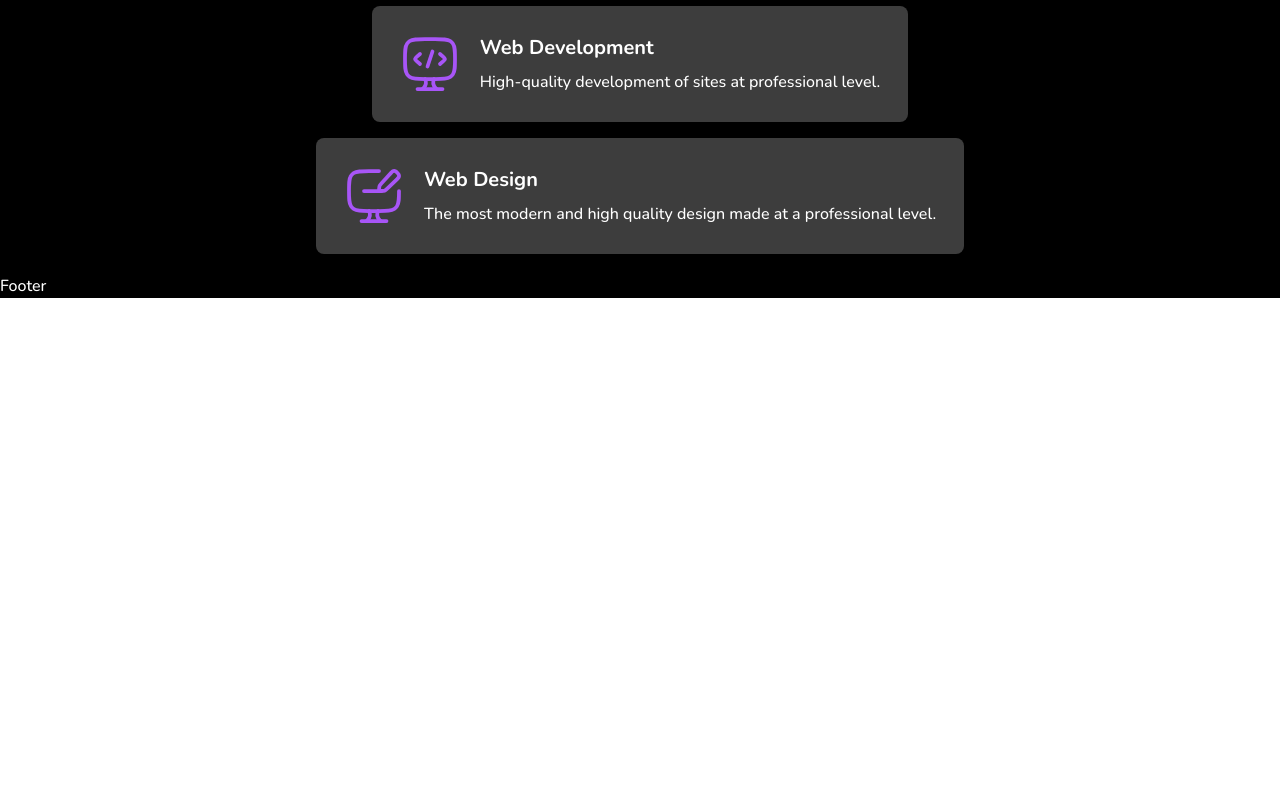
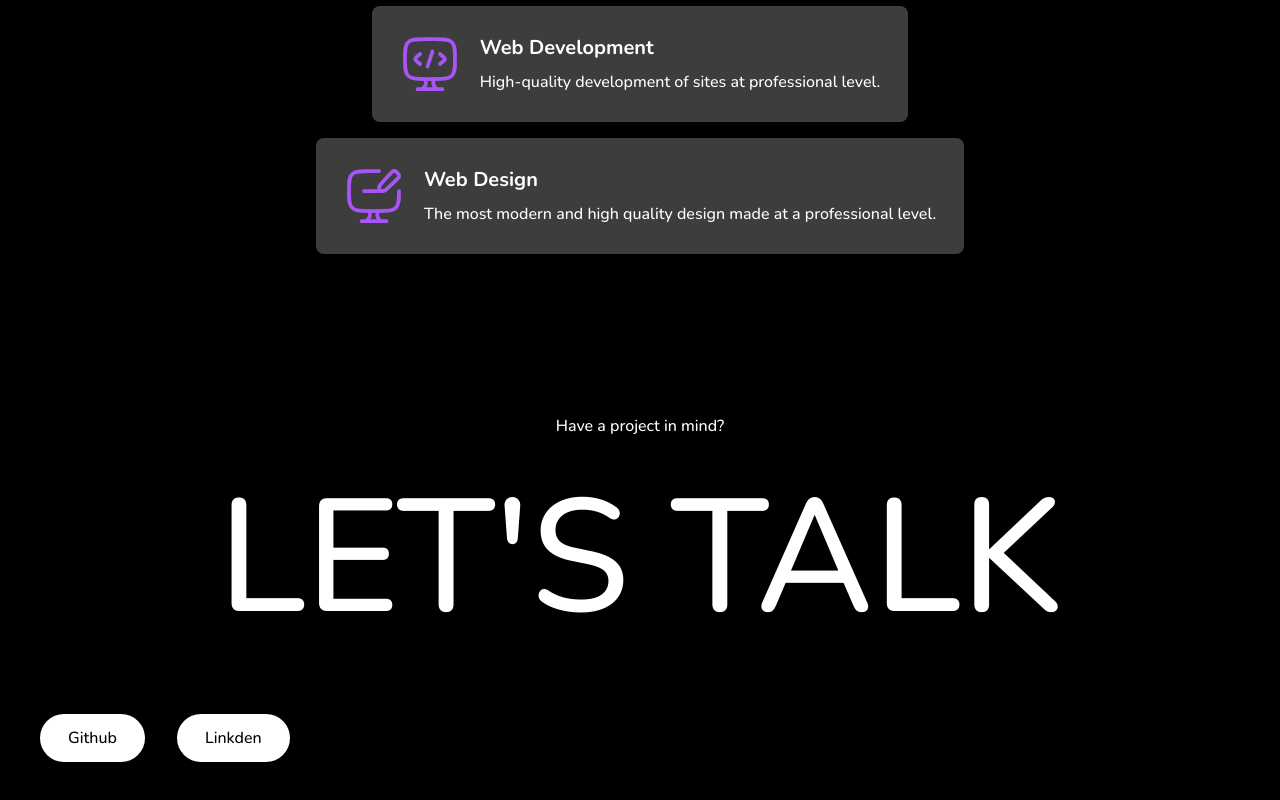
Before and after one commit to Balwant7/Portfolio, a React (Vite) app: page / in a window 1280 px wide. Shown: the part 1349-2149 px from the top of the page. Before the commit the page ends 1647 px from the top, so only its background shows below. Built offline with nearby package versions, Linux system fonts and the light colour scheme.

Commit message:
changed splien component and added some footer features

```diff
--- a/src/components/ui/Footer.jsx
+++ b/src/components/ui/Footer.jsx
@@ -1,9 +1,23 @@
 import React from "react";
+import { Link } from "react-router-dom";
 
 const Footer = () => {
   return (
-    <div id="footer">
-      <h1 className="text-white bg-black">Footer</h1>
+    <div id="footer" className="w-full bg-black h-[50vh] pt-20">
+      <div className="h-full w-full flex flex-col pt-[4rem] items-center ">
+        <div className="flex flex-col justify-center items-center w-full h-full px-10 ">
+          <h3 className="text-white  left">Have a project in mind?</h3>
+          <h1 className="text-white text-[10rem]">LET'S TALK</h1>
+        </div>
+      </div>
+      <div className="bg-black flex gap-8 p-10">
+        <Link to="https://github.com/Balwant7">
+          <button className="bg-white rounded-full px-7 py-3">Github</button>
+        </Link>
+        <Link to="https://www.linkedin.com/in/balwantsingh7">
+          <button className="bg-white rounded-full px-7 py-3">Linkden</button>
+        </Link>
+      </div>
     </div>
   );
 };
--- a/src/components/ui/Navbar.jsx
+++ b/src/components/ui/Navbar.jsx
@@ -50,7 +50,7 @@ const Navbar = () => {
       </div>
       <div
         id="navbar"
-        className="flex items-center justify-between w-full md:pl-[10rem] px-10 md:px-0 h-[5rem] bg-black text-white relative"
+        className="flex items-center justify-between w-full md:pl-[3rem] lg:pl-[10rem] px-10 md:px-0 h-[5rem] bg-black text-white relative"
       >
         <div className="mt-5">
           <Link to="/">
--- a/src/pages/Home/Home.jsx
+++ b/src/pages/Home/Home.jsx
@@ -9,10 +9,10 @@ const Home = () => {
       <div id="hoemwrap" className="bg-black">
         <div className="relative" id="home">
           <div className="bg-black w-full h-[100vh] " id="spline">
-            <Spline scene="https://prod.spline.design/D2ok0SAyyTotsvAh/scene.splinecode" />
+            <Spline scene="https://prod.spline.design/YuByQZKyEYtOHCVo/scene.splinecode" />
           </div>
-          <div className=" absolute top-[22%] md:top-[30%] left-[7%] md:left-[25%]">
-            <h1 className="text-[4.2rem] md:text-[7rem] text-white font-semibold leading-[5.5rem] md:leading-normal">
+          <div className=" absolute top-[22%] md:top-[15%] lg:top-[30%] left-[14%] md:left-[25%]">
+            <h1 className="text-[4.2rem] md:text-[6rem] lg:text-[7rem] text-white font-semibold leading-[5.5rem] md:leading-normal">
               Hii👋 I'm
               <span className="text-white "> Balwant</span>
               <br />a Web Developer
```
